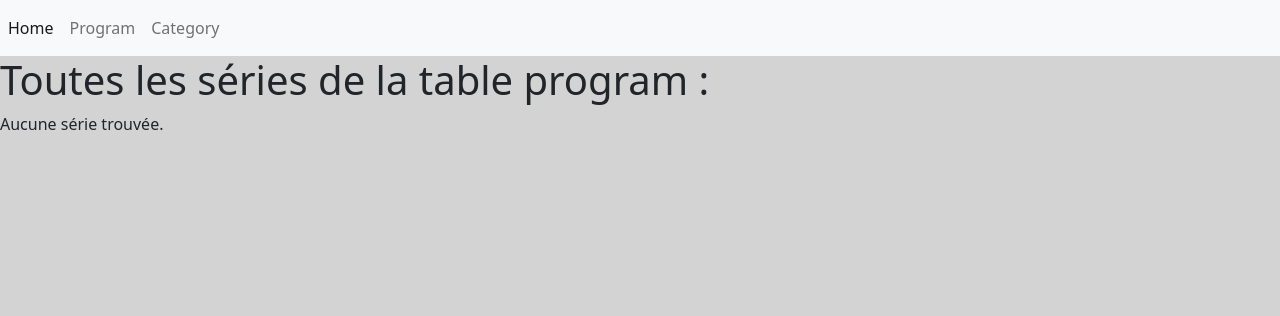
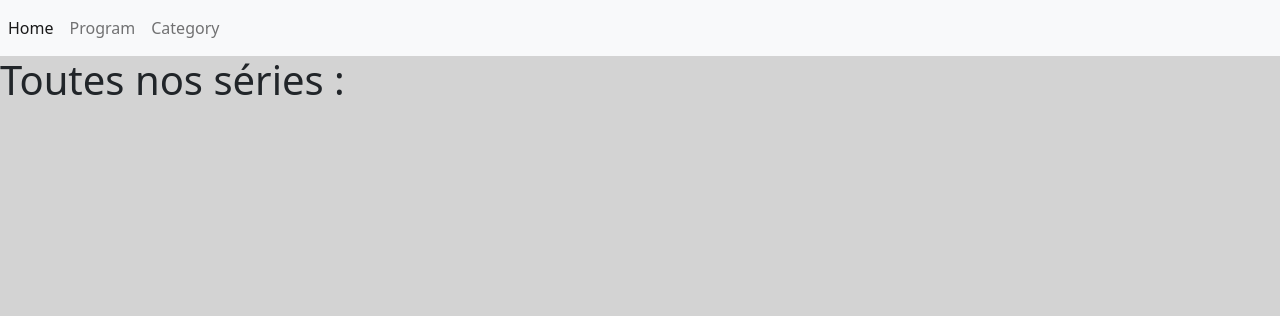
Before and after one commit to oceanezara/symfony, a Symfony app: template templates/program/index.html.twig in a window 1280 px wide. Shown: the top 316 px of the page. Run offline with Twig, Linux system fonts and the light colour scheme; the template is opened without the code that fills it, so the values that code supplies are empty; style sheets or scripts are compiled from the project's sources; some libraries are stand-ins or nearby versions.

Commit message:
bootstrap added features

```diff
--- a/templates/program/index.html.twig
+++ b/templates/program/index.html.twig
@@ -1,16 +1,26 @@
 {% extends 'base.html.twig' %}
 {% block title %}All programs{% endblock %}
 {% block body %}
-    <h1>Toutes les séries de la table program : </h1>
-    {% for program in programs %}
-        <div>
-            <h2>{{ program.id }} / {{ program.title }} - Catégorie : {{ program.category.name }}</h2>
-            <p>{{ program.summary }}</p>
+    <h1>Toutes nos séries : </h1>
+
+    <div class="container">
+        <div class="row">
+
+                {% for program in programs %}
+                <div class="col-md-4">
+                <div class="card" style="width: 18rem;">
+                <img class="card-img-top" src="{{program.poster}}" alt="Card image cap">
+                <div class="card-body">
+                    <h5 class="card-title">{{ program.id }} / {{ program.title }} - Catégorie : {{ program.category.name }}</h5>
+                    <p class="card-text">{{ program.summary }}</p>
+                    <a class="btn btn-outline-secondary" href="{{ path("program_show", { id: program.id }) }}">Voir la fiche</a>
+                </div>
+                </div>
+                </div>
+                {% endfor %}
 
         </div>
-    {% else %}
-        Aucune série trouvée.
-    {% endfor %}
+    </div>
 
 
 
```
